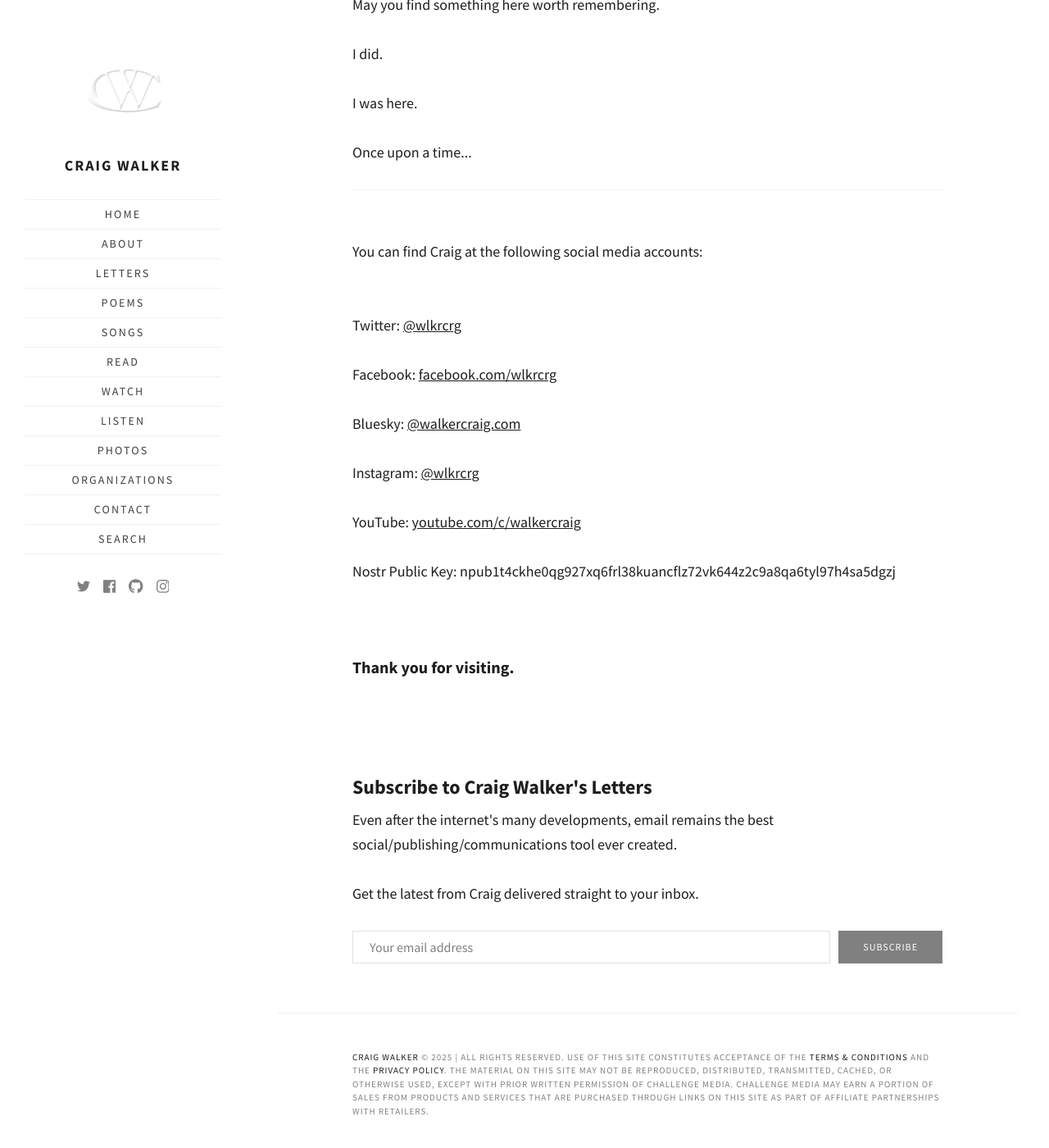
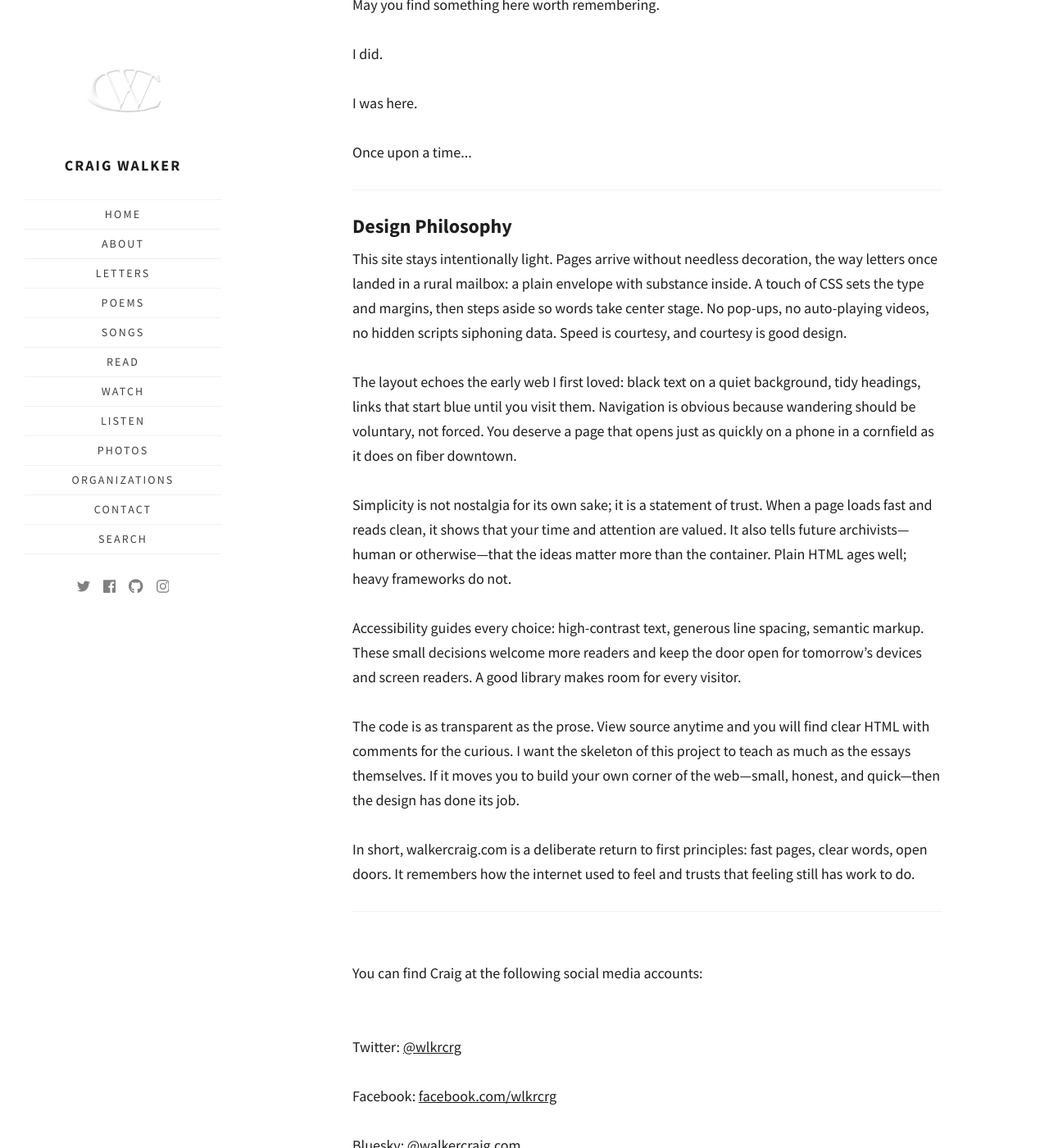
Before and after one commit to walkercraig/walkercraig, a Jekyll site: the page built from about-this-site.html, in a window 1280 px wide and 1400 px high, scrolled down 3729 px. Shown: the whole window at 82% size. Built offline with Jekyll 4.4.1, drawn with Linux system fonts in a browser that asks for light colours; some web fonts are replaced.

Commit message:
Update about-this-site.html

```diff
--- a/about-this-site.html
+++ b/about-this-site.html
@@ -8,6 +8,7 @@ title: About This Site
     <header class="post-header">
       <h2 class="post-title">About This Site</h2>
     </header>
+    <section>
     <p>This collection of ideas, reflections, and personal notes exists for multiple audiences and is meant to reach across the present and into distant tomorrows. I realize that may sound vain...and it probably is...but I’ll try to explain.</p>
     <hr>
     <p>We’re living in an extraordinary time. Powerful intelligence models can now string together sequences that rival and even outshine many of our own. This “artificial” intelligence can not only compose essays in mere minutes, it can assemble songs, paintings, videos, and if not now then eventually, any and all forms of creative human expression. Human scientific output may not be far behind. It will soon be able to mimic us so perfectly that many won’t know the difference, and most will not care. The Trojans welcomed the horse, after all.</p>
@@ -31,6 +32,23 @@ title: About This Site
     <p>I did.</p>
     <p>I was here.</p>
     <p>Once upon a time...</p>
+  </section>
+    <hr>
+    <section id="design-philosophy">
+  <h2>Design Philosophy</h2>
+
+  <p>This site stays intentionally light. Pages arrive without needless decoration, the way letters once landed in a rural mailbox: a plain envelope with substance inside. A touch of CSS sets the type and margins, then steps aside so words take center stage. No pop-ups, no auto-playing videos, no hidden scripts siphoning data. Speed is courtesy, and courtesy is good design.</p>
+
+  <p>The layout echoes the early web I first loved: black text on a quiet background, tidy headings, links that start blue until you visit them. Navigation is obvious because wandering should be voluntary, not forced. You deserve a page that opens just as quickly on a phone in a cornfield as it does on fiber downtown.</p>
+
+  <p>Simplicity is not nostalgia for its own sake; it is a statement of trust. When a page loads fast and reads clean, it shows that your time and attention are valued. It also tells future archivists—human or otherwise—that the ideas matter more than the container. Plain HTML ages well; heavy frameworks do not.</p>
+
+  <p>Accessibility guides every choice: high-contrast text, generous line spacing, semantic markup. These small decisions welcome more readers and keep the door open for tomorrow’s devices and screen readers. A good library makes room for every visitor.</p>
+
+  <p>The code is as transparent as the prose. View source anytime and you will find clear HTML with comments for the curious. I want the skeleton of this project to teach as much as the essays themselves. If it moves you to build your own corner of the web—small, honest, and quick—then the design has done its job.</p>
+
+  <p>In short, walkercraig.com is a deliberate return to first principles: fast pages, clear words, open doors. It remembers how the internet used to feel and trusts that feeling still has work to do.</p>
+</section>
     <hr>
     <br/>
     <p>You can find Craig at the following social media accounts:</p>
```
